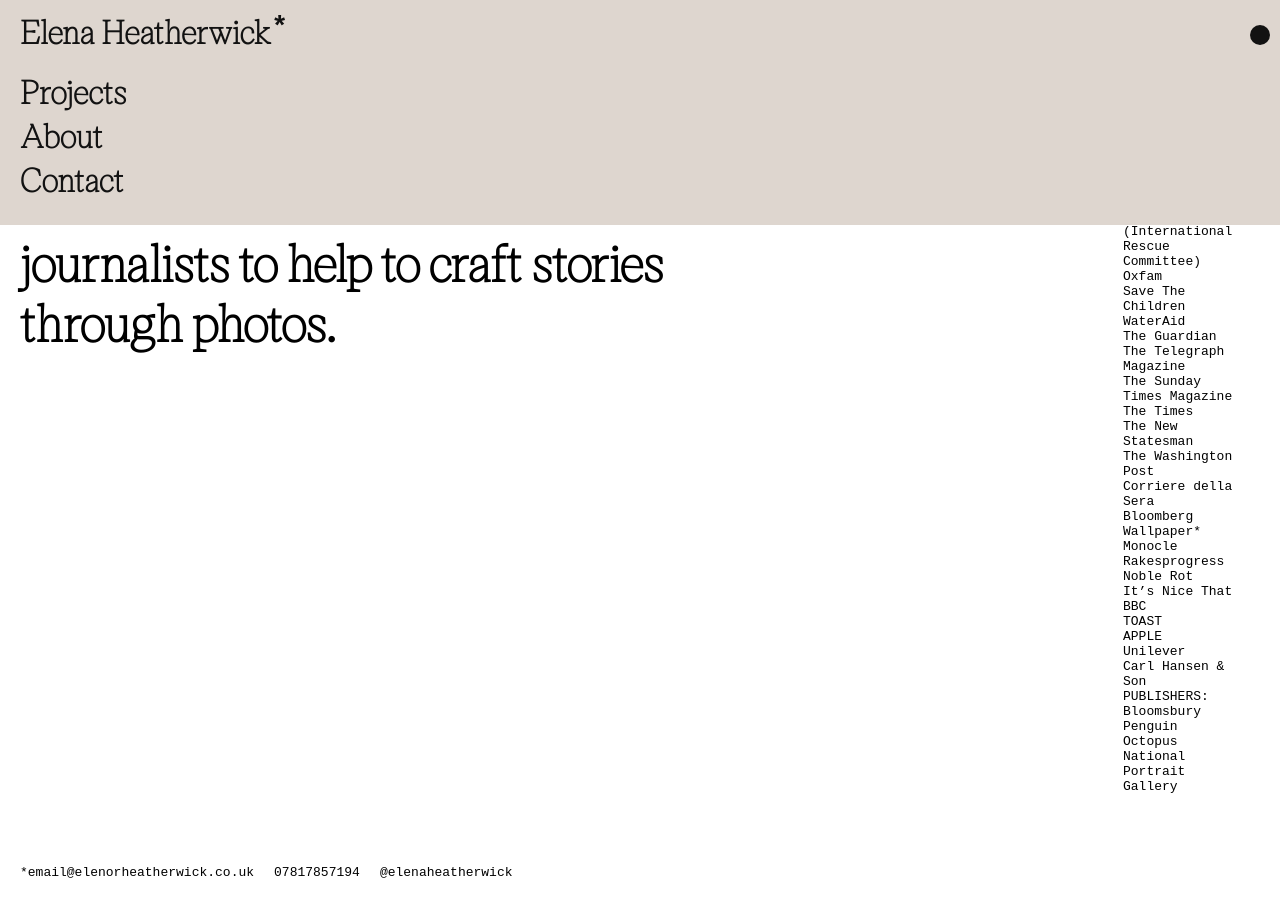
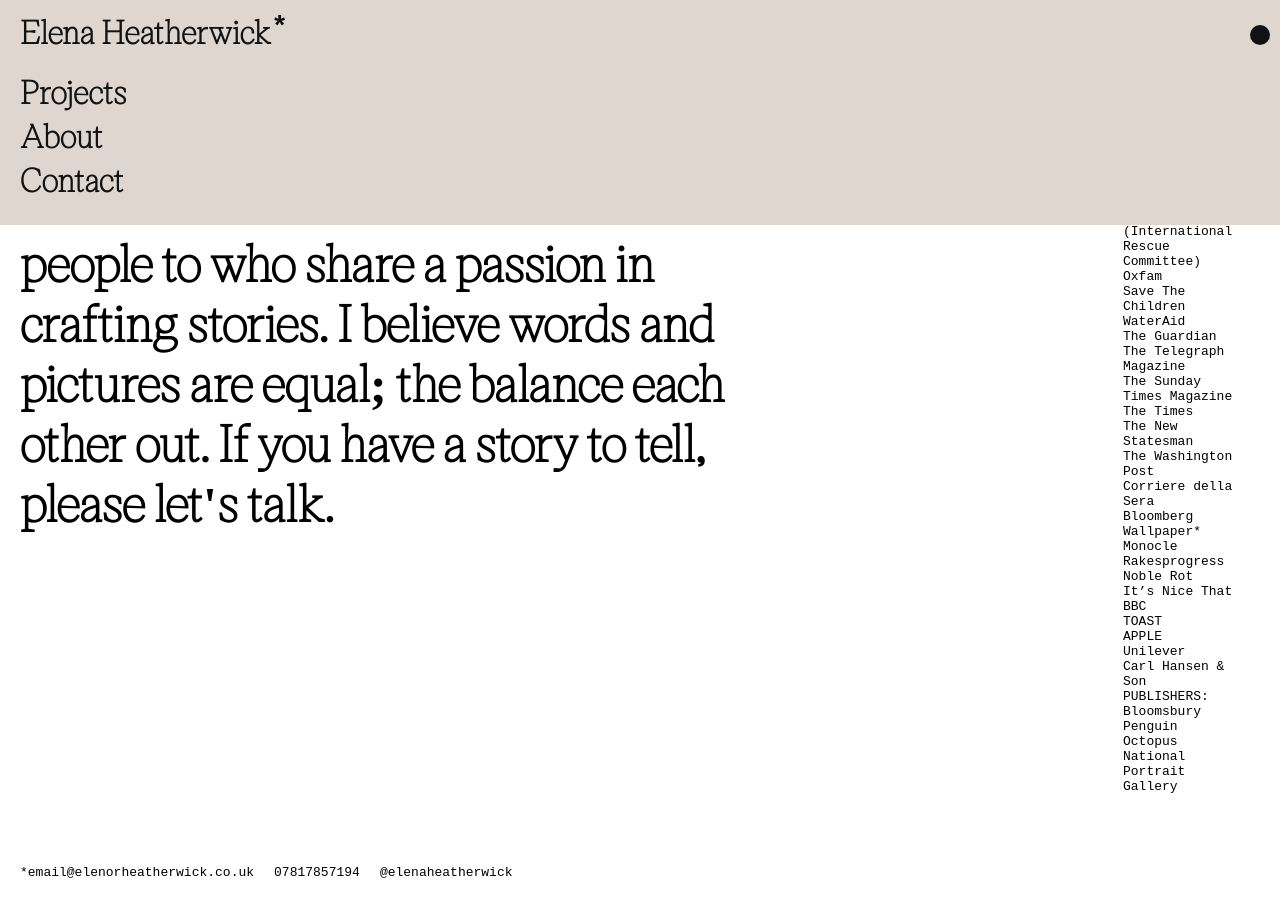
Before and after one commit to blongden73/Heatherwick, a Jekyll site: the page built from about.markdown, in a window 1280 px wide. Built offline with Jekyll 4.4.1, drawn with Linux system fonts in a browser that asks for light colours.

Commit message:
Updated About

```diff
--- a/about.markdown
+++ b/about.markdown
@@ -9,4 +9,4 @@ Description: "UN\nIRC (International Rescue Committee)\nOxfam\nSave The Children
 layout: about
 ---
 
-Hello, i'm Elena I am a photographer who shoots on film first. I work with journalists to help to craft stories through photos.
+Hello, I'm Elena, I am a photographer who shoots on film first. I work with people to who share a passion in crafting stories. I believe words and pictures are equal; the balance each other out. If you have a story to tell, please let's talk.
```
